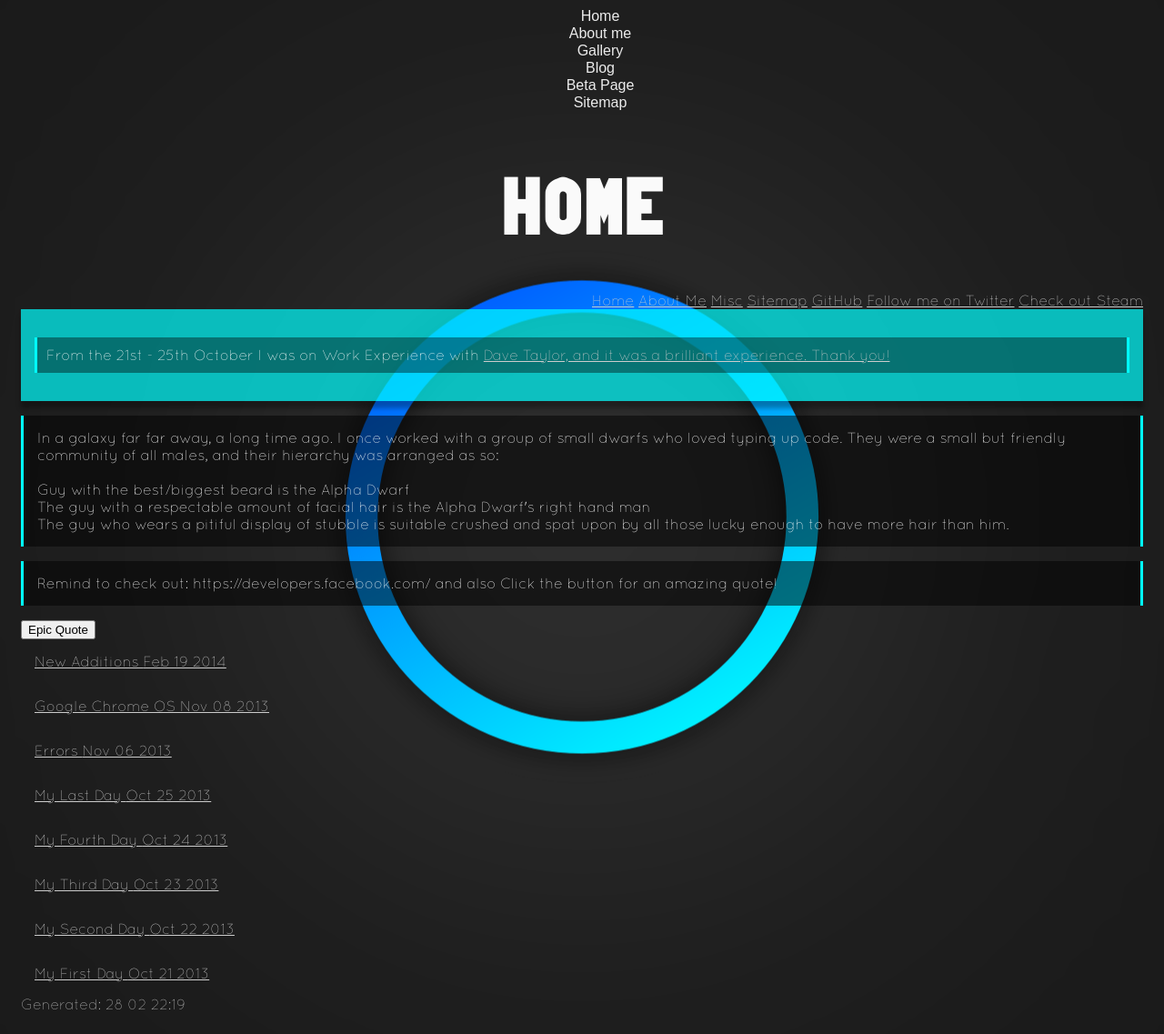
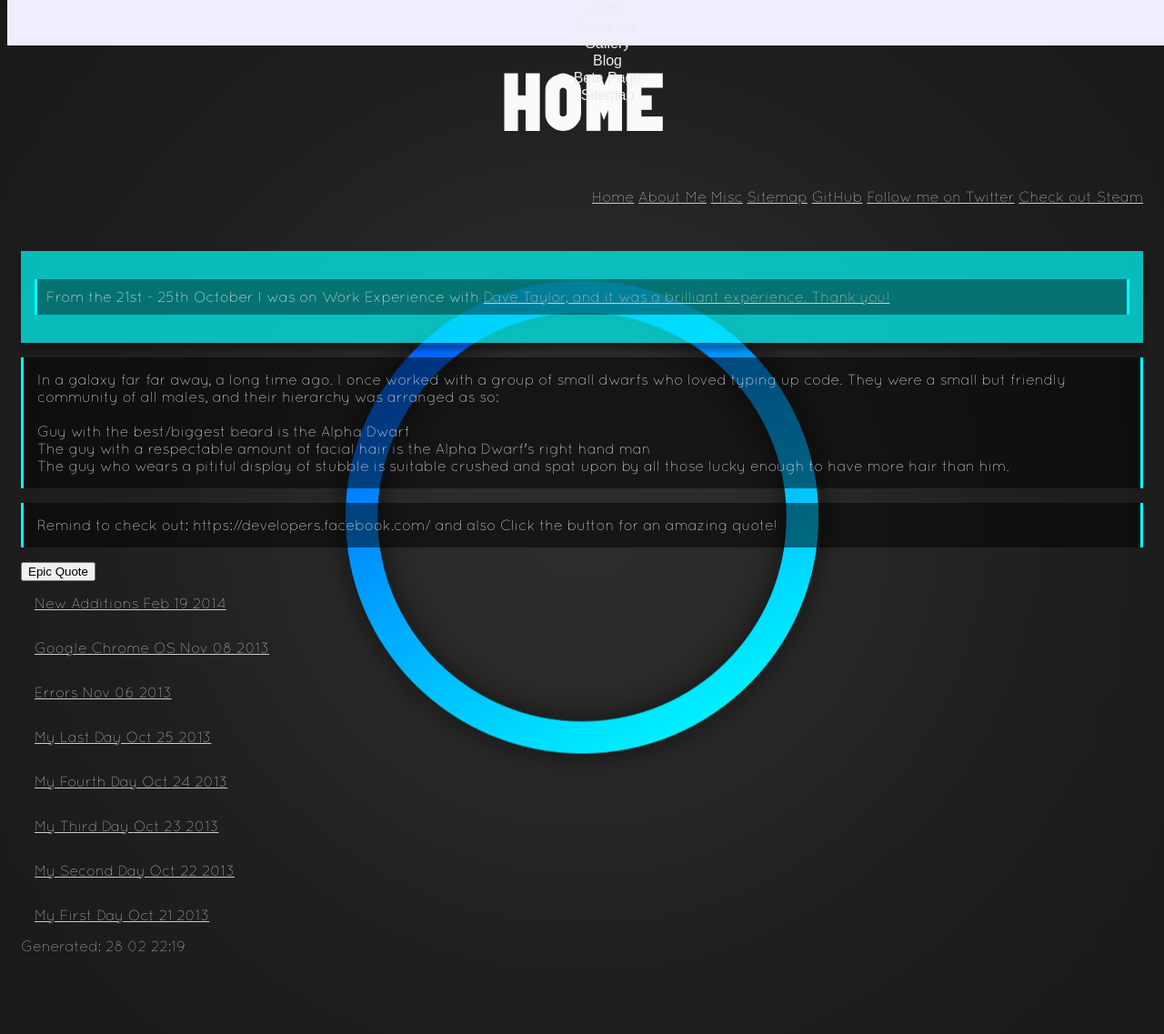
Before and after one commit to boffnoff/boffnoff.github.com, a Jekyll site: the page built from index.html, in a window 1280 px wide and 1137 px high. Shown: the whole window at 91% size. Built offline with Jekyll 4.4.1, drawn with Linux system fonts in a browser that asks for light colours.

Commit message:
added sticky header

```diff
--- a/_layouts/master.html
+++ b/_layouts/master.html
@@ -54,6 +54,8 @@
 
 
 <body>
+	<div id="sticky-header">
+
 
         <div class='rmm' data-menu-style = "minimal">
             <ul>
@@ -63,10 +65,9 @@
                 <li><a href='#blog'>Blog</a></li>
                 <li><a href='/beta/index.html'>Beta Page</a></li>
                 <li><a href='/sitemap.html'>Sitemap</a></li>
-
-            </ul>
+              </ul>
         </div>
-
+</div>
 
 
   <header class="main_header">
@@ -85,6 +86,7 @@
       <li><a href="https://twitter.com/Boffnoff">Follow me on Twitter</a></li>
       <li><a href="http://store.steampowered.com">Check out Steam</a></li>
     </ul>
+<div id="container">
 
   <div class="content" role="main">
     {{content}}
@@ -96,6 +98,10 @@
 
   </footer>
 
+
+ </div>
+
+
 </body>
 
 </html>
--- a/index.css
+++ b/index.css
@@ -206,6 +206,21 @@ code {
 
 
 
+#sticky-header {
+    background: #eeeeff;
+    position: fixed;
+    width: 100%;
+    height: 50px;
+    top: 0;
+    z-index: 1;
+}
+#container{
+    margin-top: 50px;
+}
+
+
+
+
 /* ANYTHING PAST THIS POINT IS PURELY FOR TESTING GROUND PURPOSES! */
 
 
```
Also changed, not shown: index.html (+0 -29 lines).
